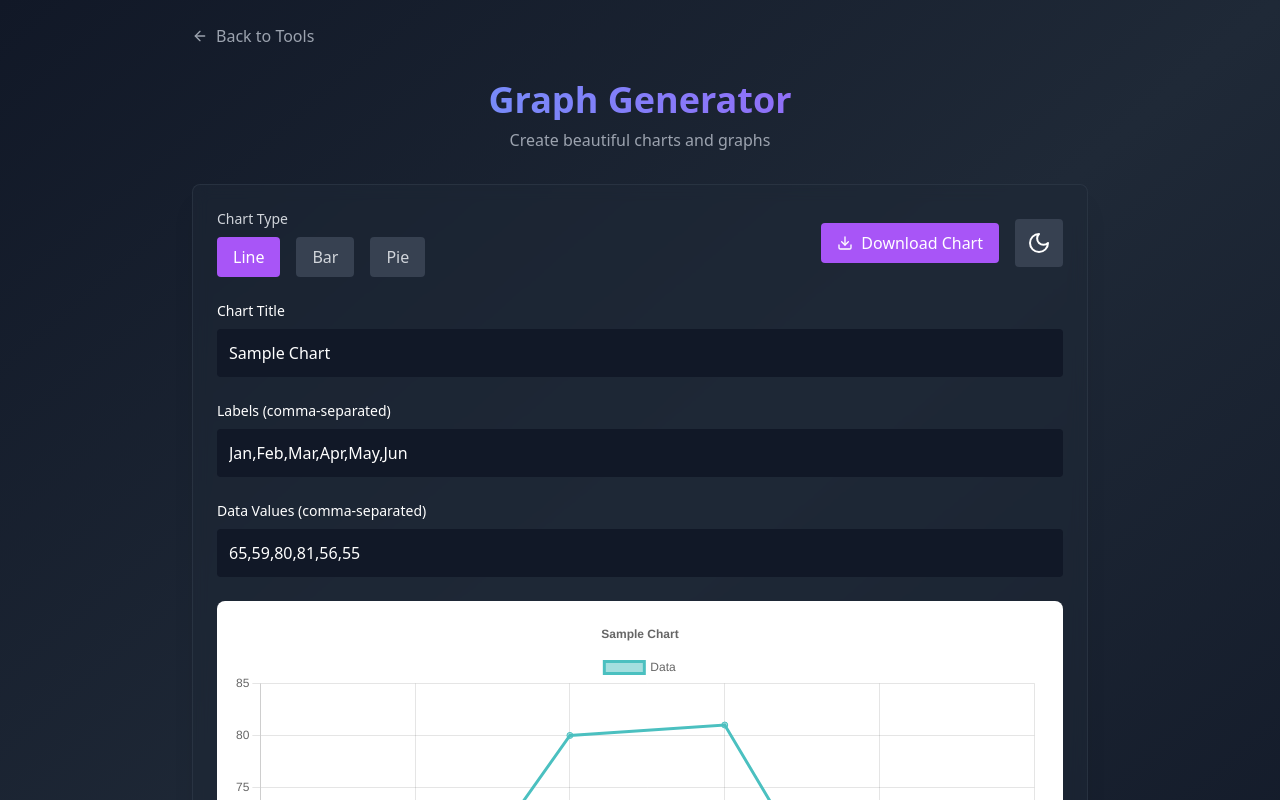
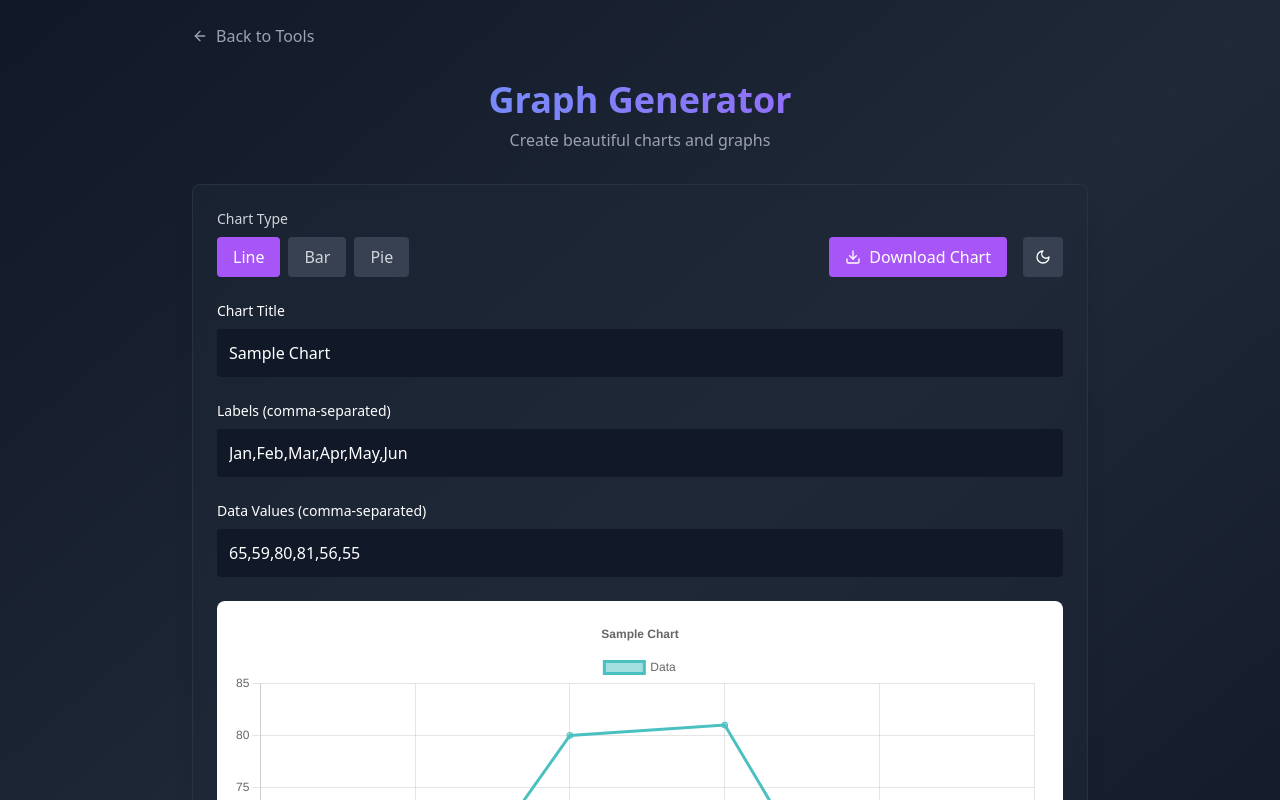
Before and after one commit to TCDev69/multitool, a React (Vite) app: page /graph in a window 1280 px wide. Shown: the top 800 px of the page. Built offline with nearby package versions, Linux system fonts and the light colour scheme.

Commit message:
ui fixed for GraphGen

```diff
--- a/src/pages/GraphGenerator.tsx
+++ b/src/pages/GraphGenerator.tsx
@@ -110,12 +110,12 @@ export default function GraphGenerator() {
 
         <Card>
           <div className="space-y-6">
-            <div className="flex items-center justify-between">
-              <div>
+            <div className="w-full">
               <label className="block text-sm font-medium text-gray-300 mb-2">
                 Chart Type
               </label>
-                <div className="flex gap-4">
+              <div className="flex items-center justify-between mb-4">
+                <div className="flex items-center space-x-2">
                   <button
                     onClick={() => setChartType("line")}
                     className={`px-4 py-2 rounded ${
@@ -147,8 +147,8 @@ export default function GraphGenerator() {
                     Pie
                   </button>
                 </div>
-              </div>
-              <div className="flex items-center gap-4">
+
+                <div className="flex items-center space-x-4">
                   <button
                     onClick={downloadChart}
                     className="flex items-center px-4 py-2 bg-purple-500 text-white rounded hover:bg-purple-600 transition"
@@ -156,15 +156,20 @@ export default function GraphGenerator() {
                     <Download className="mr-2 h-4 w-4" />
                     Download Chart
                   </button>
+
                   <button
                     onClick={() => setIsDarkMode(!isDarkMode)}
                     className="flex items-center p-3 bg-gray-700 text-white rounded hover:bg-gray-900 transition"
                   >
-                  {isDarkMode ? <Sun className="h-6 w-6" /> : <Moon className="h-6 w-6" />}
+                    {isDarkMode ? (
+                      <Sun className="h-4 w-4" />
+                    ) : (
+                      <Moon className="h-4 w-4" />
+                    )}
                   </button>
                 </div>
               </div>
-
+            </div>
             <div>
               <label className="block text-sm font-medium mb-2">
                 Chart Title
```
Lines whose indentation alone changed are shown as unchanged.
